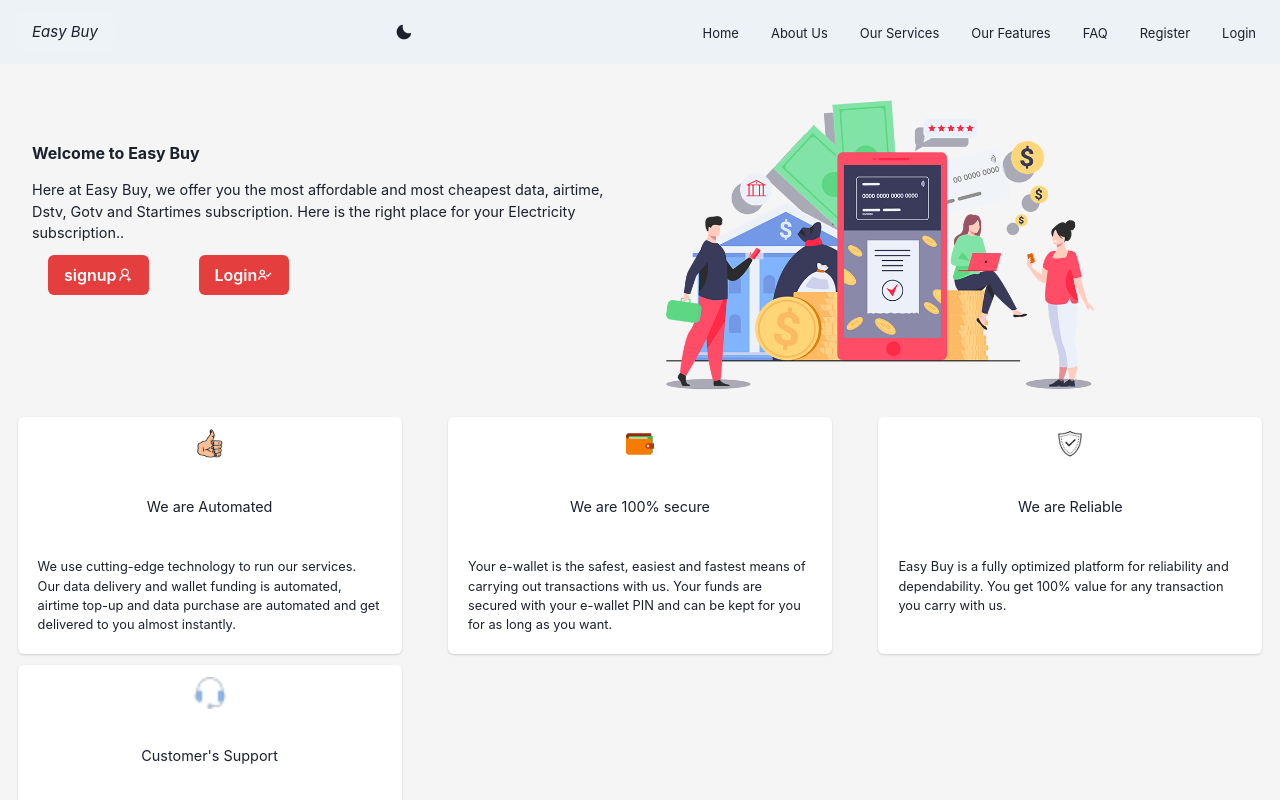
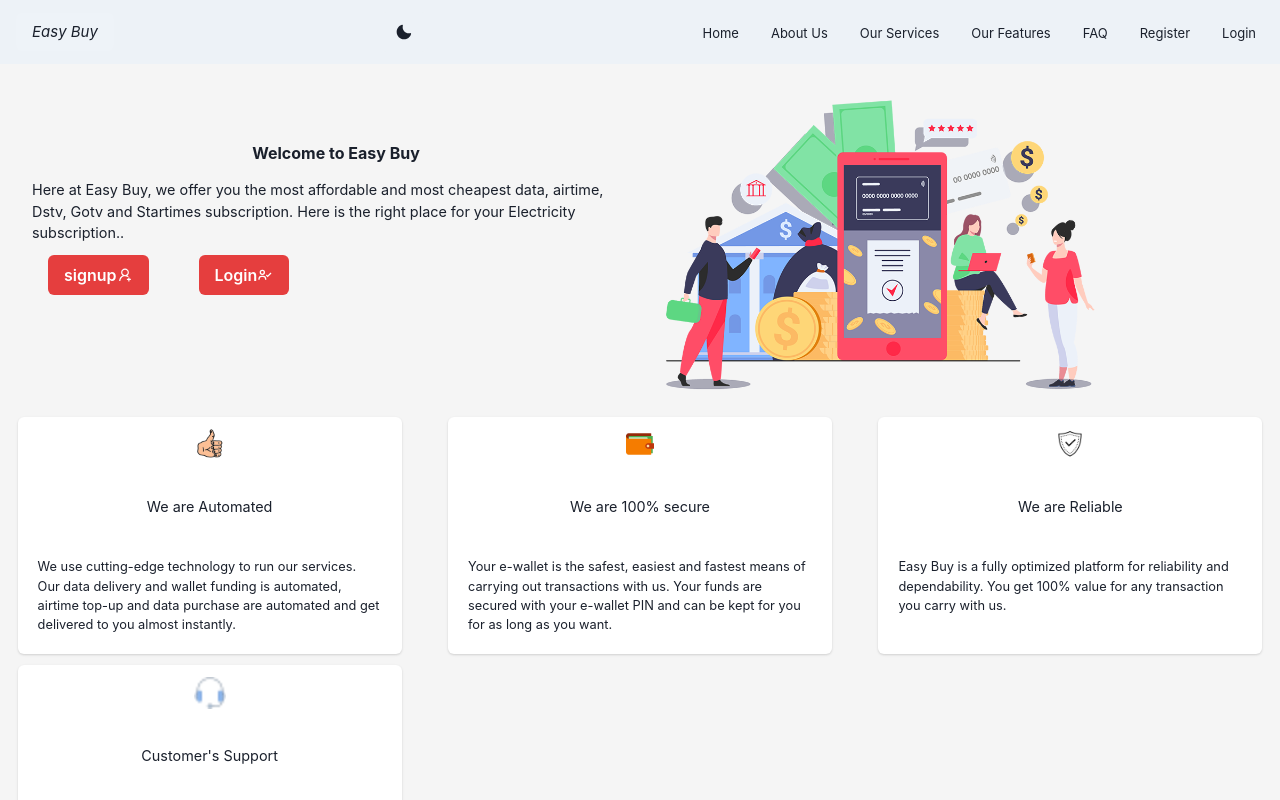
Before and after one commit to Emeka207ja/vtu-frontend, a Next.js app: page / in a window 1280 px wide. Shown: the top 800 px of the page. Built offline with nearby package versions, Linux system fonts and the light colour scheme.

Commit message:
added hero and about component

```diff
--- a/src/Components/Landing-Page-Folder/Featured/Featured.tsx
+++ b/src/Components/Landing-Page-Folder/Featured/Featured.tsx
@@ -6,7 +6,7 @@ import { data } from "./FeaturedData"
 export const Featured = () => {
     const gridItem = (value:data) => {
         return (
-            <Card key={value.head} borderRadius={"md"} width={{ base: "22rem", md: "24rem" }}>
+            <Card key={value.head} borderRadius={"md"} width={{ base: "20rem", md: "24rem" }}>
                 <Center marginBottom={"1rem"} marginTop={"0.7rem" }>
                         <Image src={value?.icon} alt="" width={ "2rem"} />
                     </Center>
--- a/src/Components/Landing-Page-Folder/Hero.tsx
+++ b/src/Components/Landing-Page-Folder/Hero.tsx
@@ -11,7 +11,7 @@ export const Hero = () => {
             <Grid templateColumns={{base:"repeat(1fr)", md:"repeat(2, 1fr)"}} margin={"0 2rem"}>
                 <GridItem  >
                     <Box marginTop={{md:"5rem"}}>
-                         <Heading marginBottom={"1rem"} fontSize={"1rem"}>Welcome to Easy Buy</Heading>
+                         <Heading marginBottom={"1rem"} fontSize={"1rem"} textAlign={"center"}>Welcome to Easy Buy</Heading>
                         <Text  fontSize={"0.9rem"}>
                             Here at Easy Buy, we offer you the most affordable and most cheapest data, airtime, Dstv, Gotv and Startimes subscription. Here is the right place for your Electricity subscription..
                         </Text>
```
